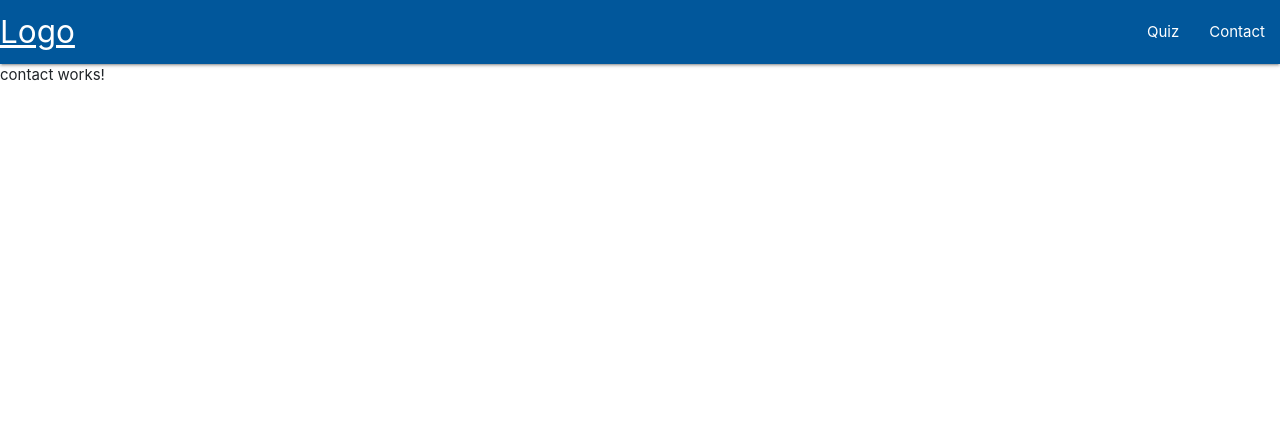
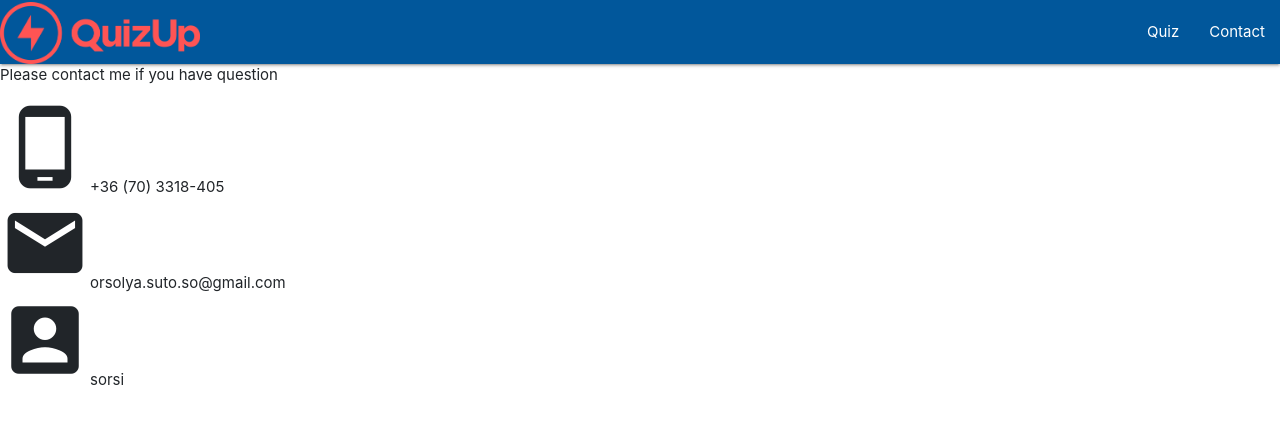
Before and after one commit to Sorsi/CoffeeQuiz, an Angular app in the folder coffe-quiz-app/: page /contact in a window 1280 px wide. Shown: the top 424 px of the page. Built offline with nearby package versions, Linux system fonts and the light colour scheme.

Commit message:
creating contact page

```diff
--- a/coffe-quiz-app/src/app/contact/contact.component.html
+++ b/coffe-quiz-app/src/app/contact/contact.component.html
@@ -1,2 +1,13 @@
 <app-navbar></app-navbar>
-<p>contact works!</p>
+<p>Please contact me if you have question</p>
+<ul>
+    <li>
+        <i class="large material-icons">phone_android</i>{{phone}}
+    </li>
+    <li>
+        <i class="large material-icons">email</i>{{email}}
+    </li>
+    <li>
+        <i class="large material-icons">account_box</i>{{github}}
+    </li>
+</ul>
--- a/coffe-quiz-app/src/app/contact/contact.component.ts
+++ b/coffe-quiz-app/src/app/contact/contact.component.ts
@@ -7,9 +7,16 @@ import { Component, OnInit } from '@angular/core';
 })
 export class ContactComponent implements OnInit {
 
+  phone: string;
+  email: string;
+  github: string;
+
   constructor() { }
 
   ngOnInit(): void {
+    this.phone = '+36 (70) 3318-405',
+    this.email = 'orsolya.suto.so@gmail.com',
+    this.github = 'sorsi'
   }
 
 }
--- a/coffe-quiz-app/src/app/navbar/navbar.component.html
+++ b/coffe-quiz-app/src/app/navbar/navbar.component.html
@@ -1,9 +1,9 @@
 <nav>
-    <div class="nav-wrapper light-blue darken-4">
-      <a href="#" class="brand-logo">Logo</a>
-      <ul id="nav-mobile" class="right hide-on-med-and-down">
-        <li><a routerLink="quiz">Quiz</a></li>
-        <li><a routerLink="contact">Contact</a></li>
-      </ul>
-    </div>
-  </nav>
+  <div class="nav-wrapper light-blue darken-4">
+    <img width="200" height="40" class="responsive-img" src="../assets/QuizUp_Logo.png" alt="logo">
+    <ul id="nav-mobile" class="right hide-on-med-and-down">
+      <li><a routerLink="/quiz">Quiz</a></li>
+      <li><a routerLink="/contact">Contact</a></li>
+    </ul>
+  </div>
+</nav>
```
Also changed, not shown: coffe-quiz-app/src/assets/QuizUp_Logo.png (added).
